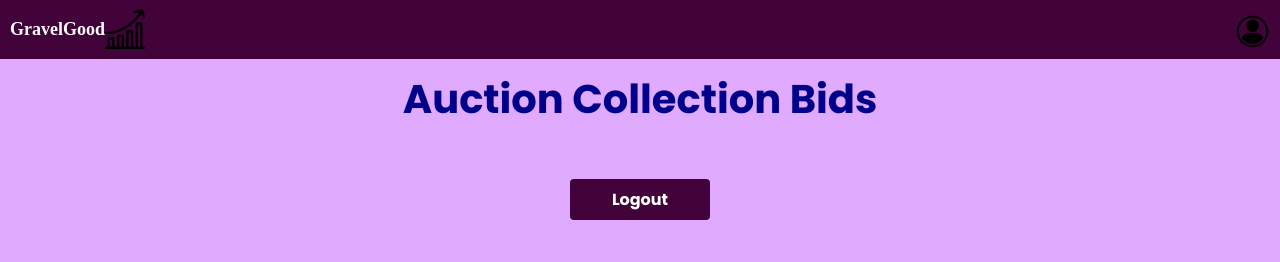
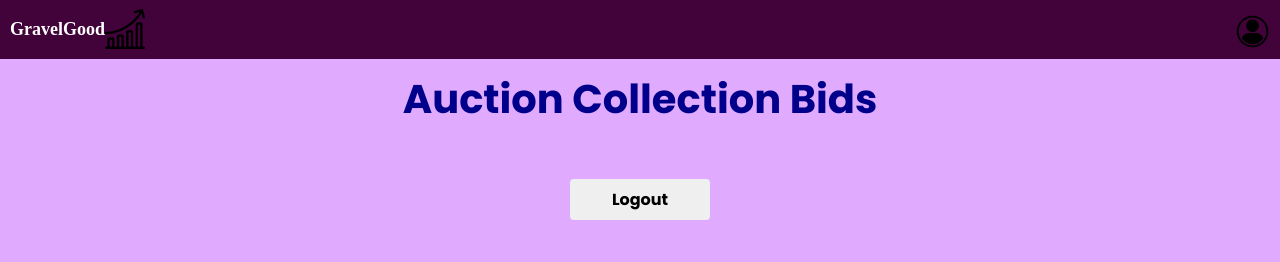
Before and after one commit to asin977/Auction-Bidding-System, a React (Create React App) app: page / in a window 1280 px wide. Shown: the top 262 px of the page. Built offline with nearby package versions, Linux system fonts and the light colour scheme.

Commit message:
refractor : modifiled the button component

```diff
--- a/src/components/Button/index.tsx
+++ b/src/components/Button/index.tsx
@@ -2,15 +2,24 @@ import React from 'react';
 
 import './styles.css';
 
-export interface ButtonProps extends React.ComponentPropsWithRef<'button'> {
+export interface ButtonProps extends React.ButtonHTMLAttributes<HTMLButtonElement> {
   variant?: 'primary' | 'secondary';
   children: React.ReactNode;
 }
 
-const Button: React.FC<ButtonProps> = ({ variant = 'primary', children }) => {
-  const buttonClass = `${variant}-variant`;
+const Button: React.FC<ButtonProps> = ({
+  variant = 'primary',
+  children,
+  className = '',
+  ...rest
+}) => {
+  const buttonClass = `button-${variant} common-button ${className}`.trim();
 
-  return <button className={`${buttonClass} common-button`}>{children}</button>;
+  return (
+    <button className={buttonClass} {...rest}>
+      {children}
+    </button>
+  );
 };
 
 export default Button;
--- a/src/components/Button/styles.css
+++ b/src/components/Button/styles.css
@@ -23,7 +23,7 @@
 }
 
 .secondary-variant {
-  background-color: #f0f0f0;
+  background-color: #42023a;;
   color: #333333;
   border: 1px solid #ccc;
 }
```
